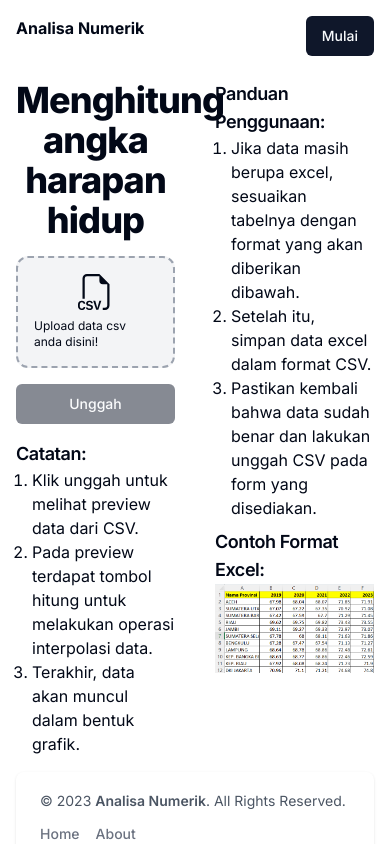
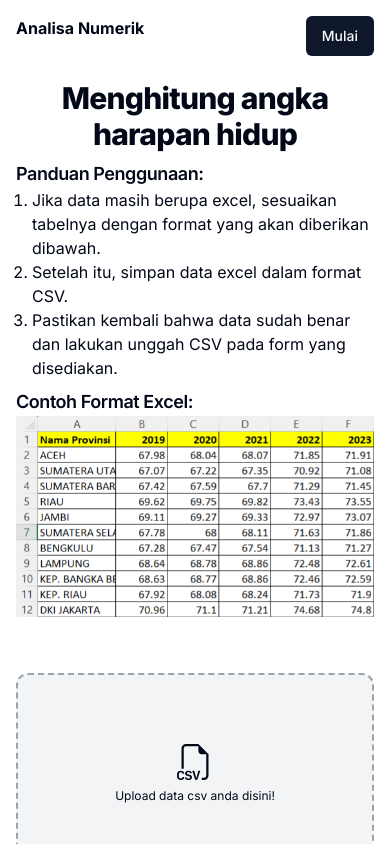
Before and after one commit to Ardhandms/anum_project, a Next.js app: page / in a window 390 px wide. Shown: the top 844 px of the page. Built offline with nearby package versions, Linux system fonts and the light colour scheme.

Commit message:
[UPDATE] Handle responsive

```diff
--- a/app/_components/Documentation.tsx
+++ b/app/_components/Documentation.tsx
@@ -4,6 +4,9 @@ import React from 'react'
 function Documentation() {
   return (
     <div className="space-y-2">
+      <h1 className="md:hidden scroll-m-20 text-3xl font-extrabold tracking-tight text-center">
+        Menghitung angka harapan hidup
+      </h1>
       <div>
         <h1 className="text-lg font-semibold tracking-tight">
           Panduan Penggunaan:
--- a/app/_components/Preview.tsx
+++ b/app/_components/Preview.tsx
@@ -18,13 +18,15 @@ import {
   SelectValue,
 } from "@/components/ui/select"
 import { Button } from "@/components/ui/button";
+import { VscLoading } from "react-icons/vsc";
 
 type PropTypes = {
   data: string[][];
   onClickCalculate: (data: string[][]) => void;
+  loading: boolean;
 }
 
-function Preview({ data, onClickCalculate }: PropTypes) {
+function Preview({ data, onClickCalculate, loading }: PropTypes) {
   const [header, ...rows] = data;
   return (
     <div className="space-y-3">
@@ -56,7 +58,7 @@ function Preview({ data, onClickCalculate }: PropTypes) {
         </Table>
       </div>
       <div className="w-full flex justify-end gap-4 pt-2">
-        <Select>
+        {/* <Select>
           <SelectTrigger className="w-[180px]">
             <SelectValue placeholder="Select a option" />
           </SelectTrigger>
@@ -70,8 +72,14 @@ function Preview({ data, onClickCalculate }: PropTypes) {
               <SelectItem value="pineapple">Option 5</SelectItem>
             </SelectGroup>
           </SelectContent>
-        </Select>
-        <Button onClick={() => onClickCalculate(data)}>Hitung</Button>
+        </Select> */}
+        <Button disabled={loading} className="gap-2" onClick={() => onClickCalculate(data)}>
+          {loading ? (
+            <>
+              <VscLoading className="animate-spin" /> Menghitung...
+            </>
+          ) : 'Hitung'}
+        </Button>
       </div>
     </div>
   )
--- a/app/page.tsx
+++ b/app/page.tsx
@@ -25,6 +25,7 @@ export default function Home() {
   const [csvData, setCSVData] = useState<any[]>([]);
   const [csvFile, setCSVFile] = useState<FileList[0] | undefined>();
   const [uploadLoading, setUploadLoading] = useState(false);
+  const [calculateLoading, setCalculateLoading] = useState(false);
   const [resultInterpolation, setResultInterpolation] = useState<ResultInterpolation | null>(null);
 
   const handleFileChange = (event: React.ChangeEvent<HTMLInputElement>) => {
@@ -52,6 +53,9 @@ export default function Home() {
   }
 
   const handleCalculate = (data: string[][]) => {
+    setCalculateLoading(true);
+
+    setTimeout(() => {
       const [yLabels, ...newRows] = data.map((cell) => cell.filter((value) => value !== ''));
       let rowsGroupByYLabels: RowsGroupByYLabelsType[] = [];
 
@@ -79,21 +83,26 @@ export default function Home() {
 
       // Hitung interpolasi
       const targetX = rowsGroupByYLabels.length + 1;
+      const targetXLabel = 'X';
       const xData = Array.from({ length: rowsGroupByYLabels.length }).map((_, index) => index + 1);
       const yData = rowsGroupByYLabels.map((row) => row.mean!);
       const result = lagrangeInterpolation(xData, yData, targetX);
 
       setResultInterpolation({
-      label: [...rowsGroupByYLabels.map((row) => row.label), `${targetX}`],
+        label: [...rowsGroupByYLabels.map((row) => row.label), `${targetXLabel}`],
         series: [...rowsGroupByYLabels.map((row) => row.mean!), result].map((value) => +Number(value).toFixed(2))
       });
+
+      setCalculateLoading(false);
+      toast.success('Data berhasil di interpolasikan!')
+    }, 2000)
   }
 
   return (
     <>
-      <div className="w-full grid grid-cols-2 gap-10">
+      <div className="w-full flex flex-col-reverse md:grid md:grid-cols-2 gap-10">
         <div className="space-y-4">
-          <h1 className="scroll-m-20 text-4xl font-extrabold tracking-tight text-center">
+          <h1 className="hidden md:block scroll-m-20 text-4xl font-extrabold tracking-tight text-center">
             Menghitung angka harapan hidup
           </h1>
           <div className="max-w-xl mx-auto space-y-4">
@@ -142,6 +151,7 @@ export default function Home() {
         <Preview
           data={csvData}
           onClickCalculate={handleCalculate}
+          loading={calculateLoading}
         />
       )}
       {uploadLoading && (
```
Lines whose indentation alone changed are shown as unchanged.
